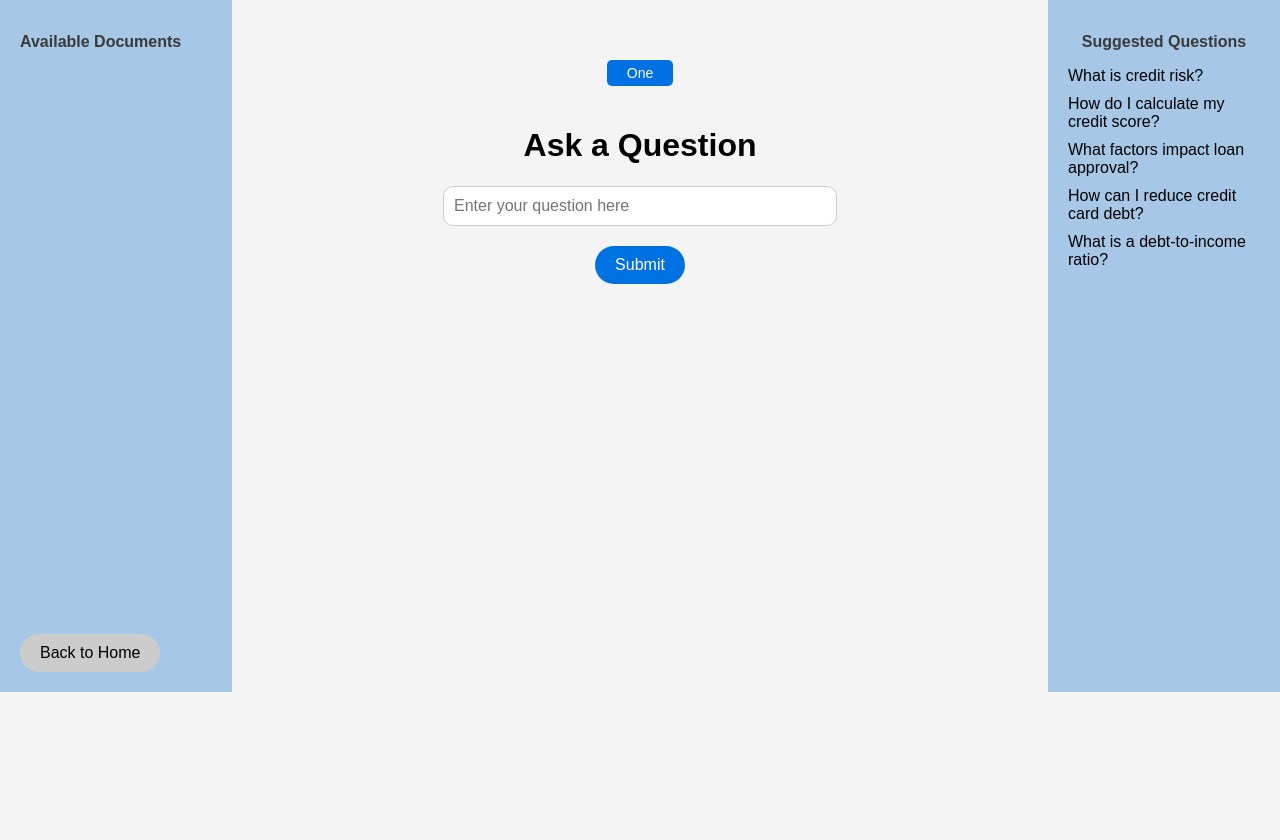
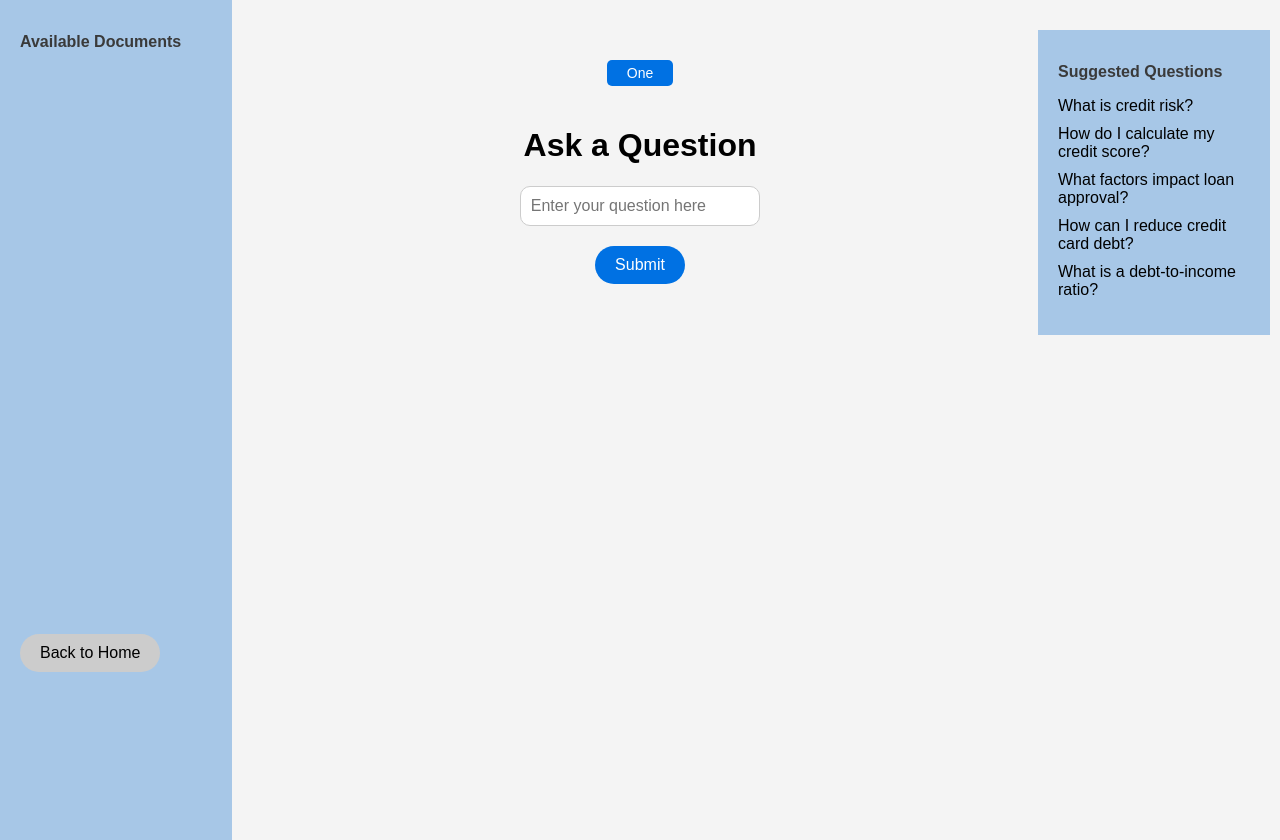
Before and after one commit to yourstrulyMayank/credit_risk_assist, a Flask app: page /ask in a window 1280 px wide. Shown: the part 108-948 px from the top of the page. Before the commit the page ends 800 px from the top, so only its background shows below. Run offline with Flask 3, Linux system fonts and the light colour scheme.

Commit message:
Fifth Checkpoint

```diff
--- a/templates/ask.html
+++ b/templates/ask.html
@@ -52,6 +54,9 @@
             text-align: center;
             padding: 20px;
             margin-top: 20px;
+            margin-left: 20%; /* Adjust for left sidebar */
+            margin-right: 20%; /* Adjust for right sidebar */
+            padding: 20px;
         }
 
         input[type="text"] {
@@ -89,9 +94,9 @@
         }
 
         .sidebar {
-            position: fixed;
-            top: 108px;
-            height: calc(100% - 120px);
+            position: relative;
+            top: 0px;
+            bottom: 0;
             width: 15%;
             background-color: #A7C7E7;
             color: #3a3a3a;
@@ -100,12 +105,14 @@
         }
 
         .sidebar.left {
-            left: 0;
+            float: left;
+            height: 100vh;
         }
 
         .sidebar.right {
-            right: 0;
-
+            float: right;
+            top: 30px;
+            right: 10px;
         }
 
         .sidebar h2 {
```
Also changed, not shown: other parts of templates/ask.html (+17 -15 lines).
